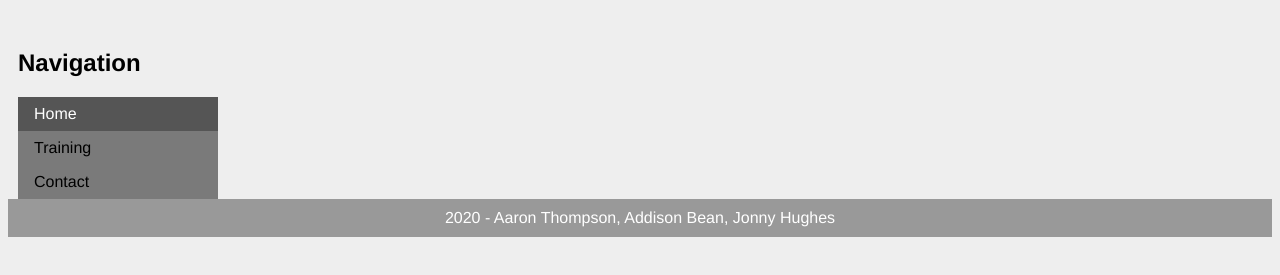
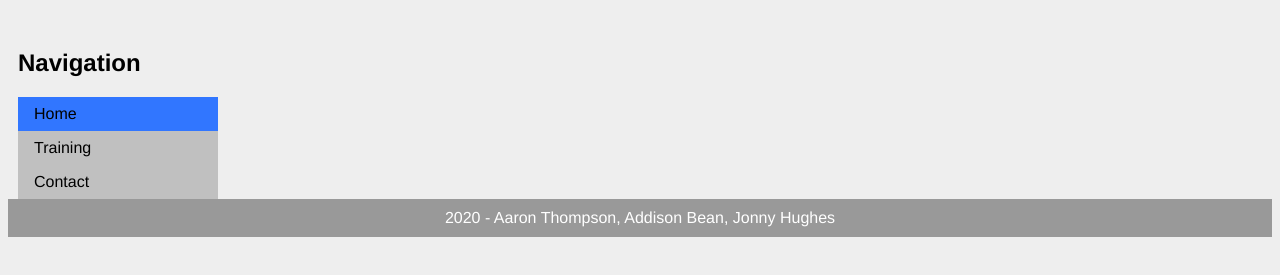
Before and after one commit to backpack5689/backpack5689.github.io, a plain HTML site: page index.html in a window 1280 px wide. In both pictures the pointer is over the link "Home". Shown: the part 61-336 px from the top of the page. Drawn offline with Linux system fonts and the light colour scheme.

Commit message:
Changed colors nav bar

```diff
--- a/global_styles.css
+++ b/global_styles.css
@@ -38,7 +38,7 @@
     margin: 0;
     padding: 0;
     width: 200px;
-    background-color: #7a7a7a;
+    background-color: #c0c0c0;
   }
   #nav li a {
       display: block;
@@ -47,8 +47,8 @@
       text-decoration: none;
   }
   #nav li a:hover{
-      background-color: #555;
-      color:white;
+      background-color: #3176FF;
+      color:rgb(0, 0, 0);
   }
 
   h1{
```
